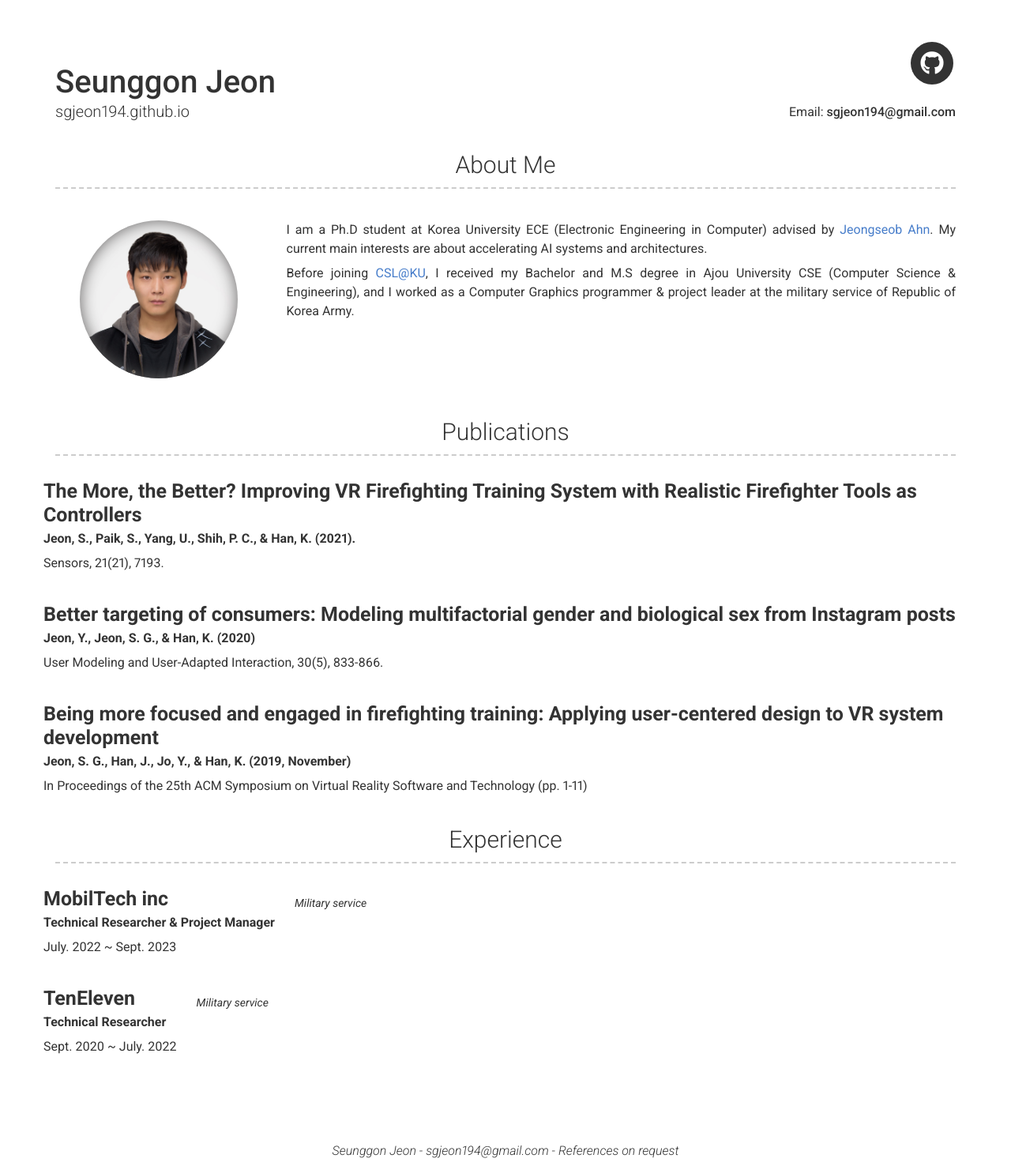
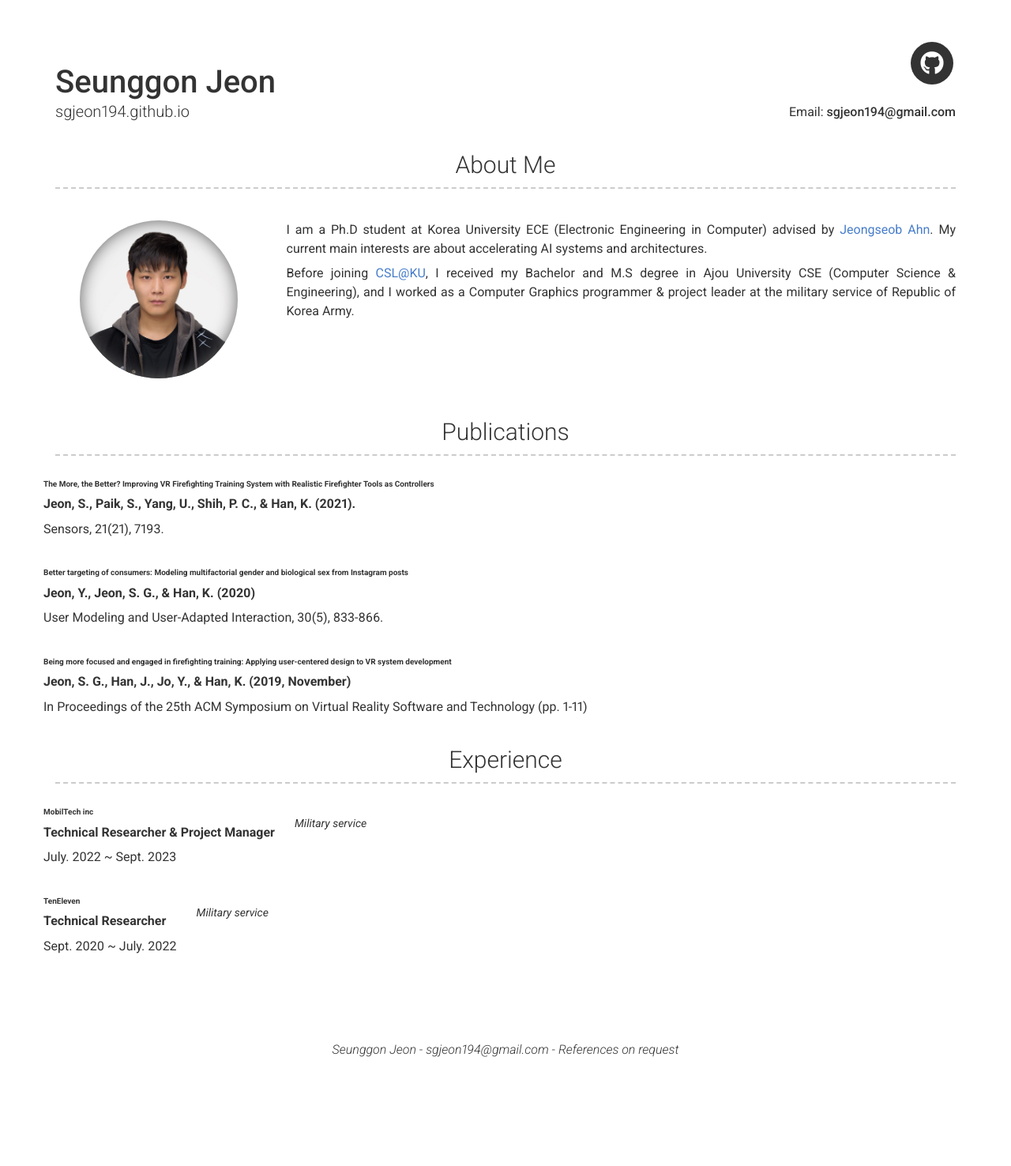
Before and after one commit to sgjeon194/sgjeon194.github.io, a Jekyll site: the page built from index.md, in a window 1280 px wide. Shown: the whole page at 79% size. Built offline with Jekyll 4.4.1, drawn with Linux system fonts in a browser that asks for light colours; nearby versions of some CDN libraries; after the commit the page ends 1349 px from its top, so only the background shows below that.

Commit message:
publications

```diff
--- a/_includes/section-list.html
+++ b/_includes/section-list.html
@@ -1,7 +1,7 @@
 {% for item in include.content %}
   <div class="row clearfix layout layout-{{item.layout | default: 'left'}} border-{{item.border | default: 'no'}}">
     <div><!--  class="col-xs-12 col-sm-4 col-md-3 col-print-12 details"-->
-      <h4 style="font-weight: 700;" id="{{ item.title | slugify }}">{{ item.title }}</h4>
+      <h5 style="font-weight: 700;" id="{{ item.title | slugify }}">{{ item.title }}</h5>
       {%- if item.sub_title -%}<p><b>{{ item.sub_title }}</b></p>{%- endif -%}
       {%- if item.caption -%}<p>{{ item.caption }}</p>{%- endif -%}
 
```
